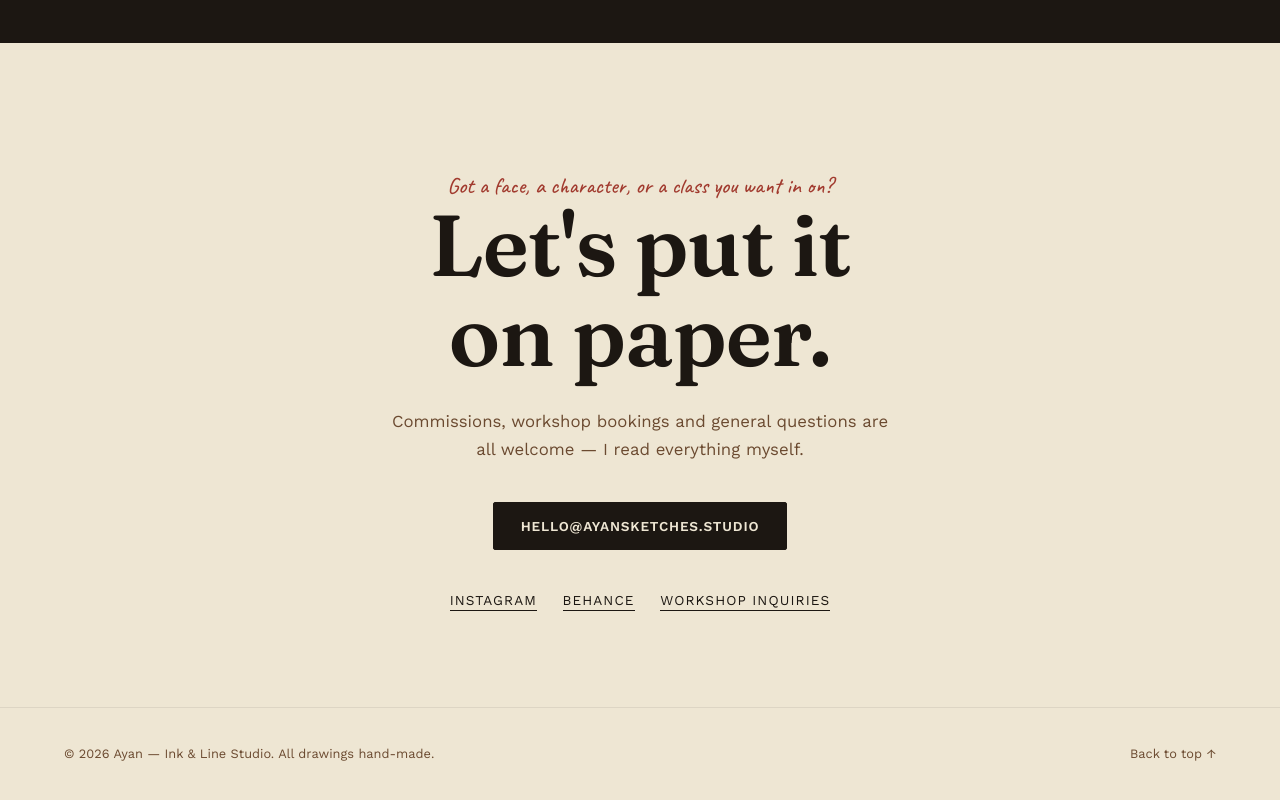
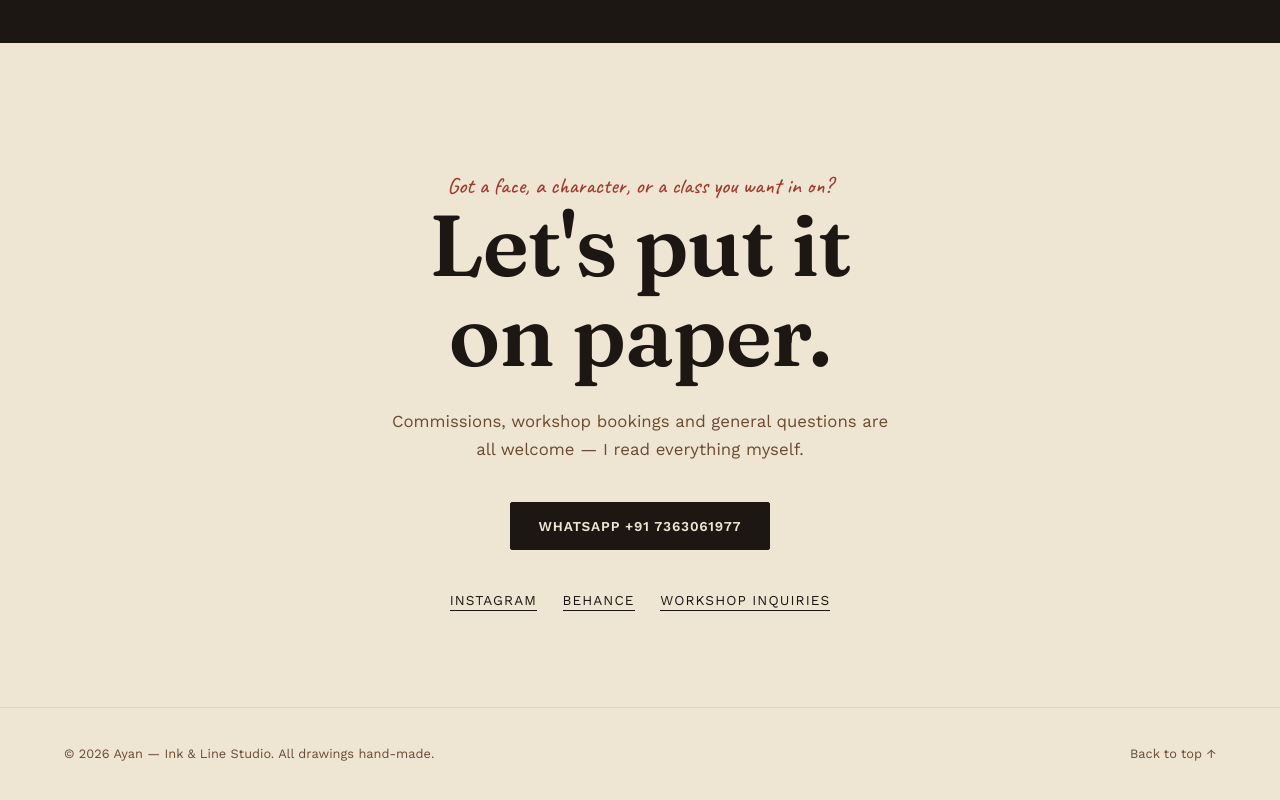
Before and after one commit to Barikfi/ayan-sketchbook, a plain HTML site: page index.html in a window 1280 px wide. Shown: the part 5758-6558 px from the top of the page. Drawn offline with nearby package versions, Linux system fonts and the light colour scheme.

Commit message:
Change contact link from email to WhatsApp

```diff
--- a/index.html
+++ b/index.html
@@ -543,7 +543,7 @@
     <p class="script" style="color:var(--vermillion); font-size:1.4rem;">Got a face, a character, or a class you want in on?</p>
     <h2>Let's put it<br>on paper.</h2>
     <p class="sub">Commissions, workshop bookings and general questions are all welcome — I read everything myself.</p>
-    <a href="mailto:hello@ayansketches.studio" class="btn btn-fill">hello@ayansketches.studio</a>
+    <a href="mailto:hello@ayansketches.studio" class="btn btn-fill">whatsapp +91 7363061977</a>
     <div class="social-row">
       <a href="#work">Instagram</a>
       <a href="#work">Behance</a>
```
